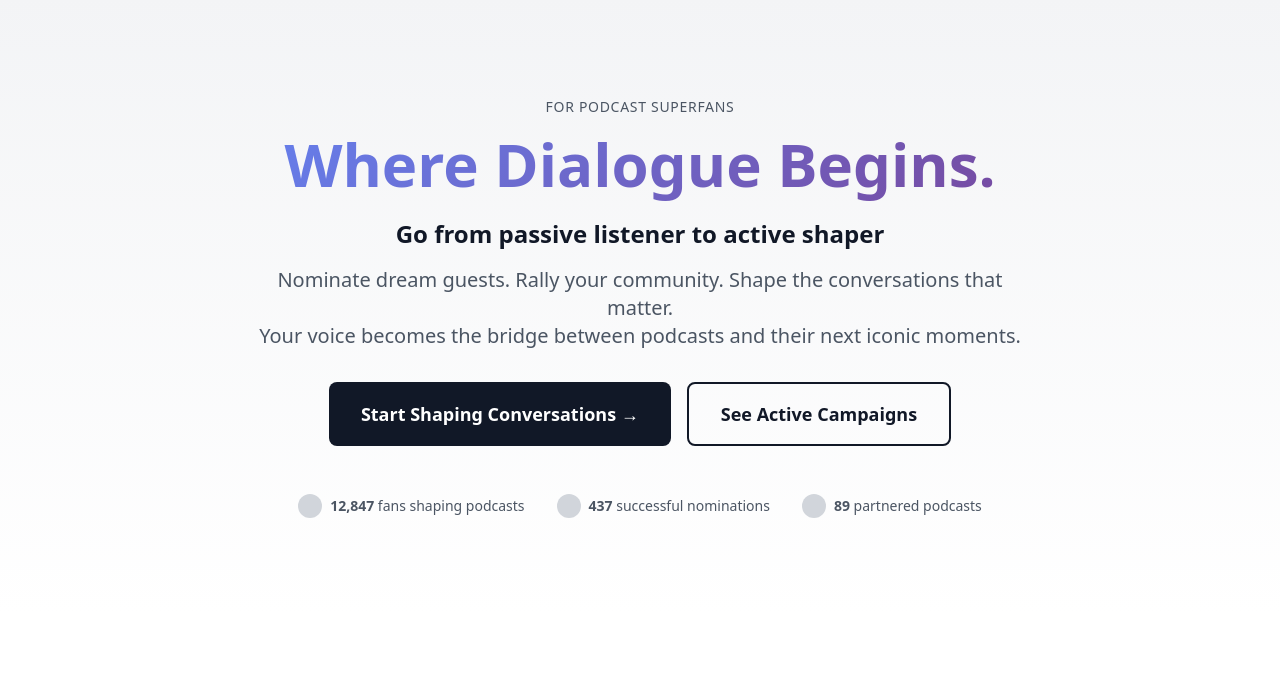
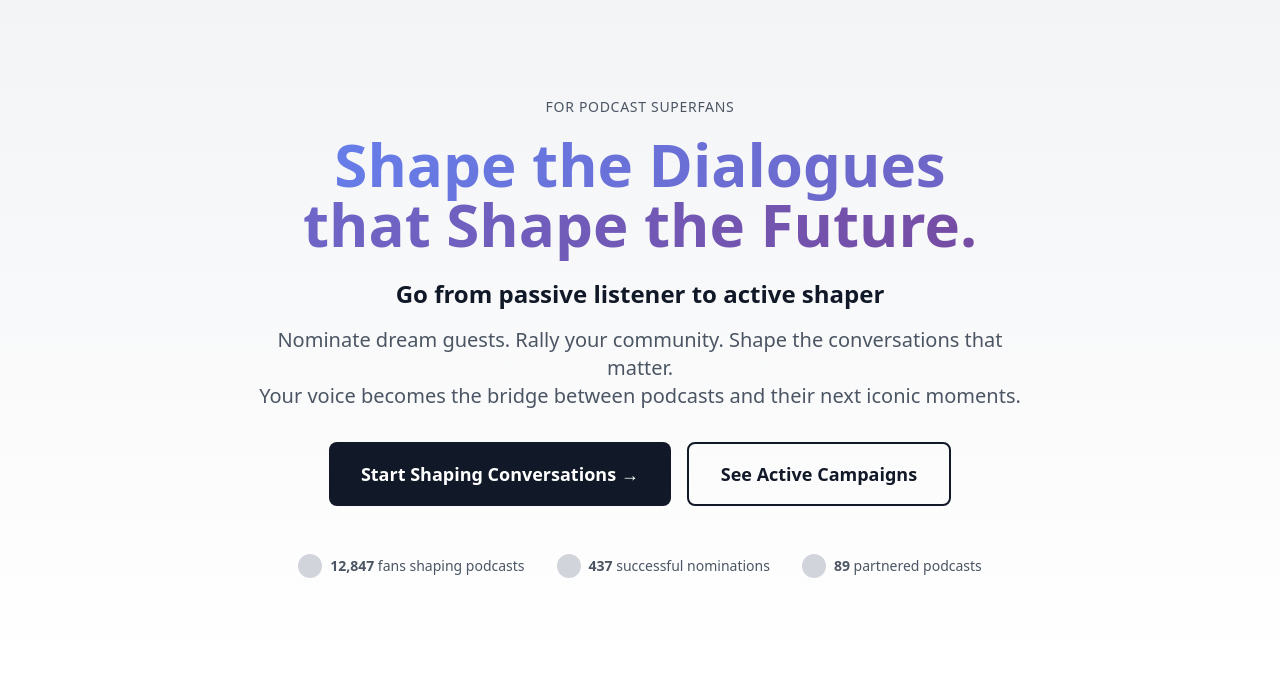
Before and after one commit to dLogosOrg/landing-v2, a website: page public/index.html in a window 1280 px wide. Shown: the part 74-765 px from the top of the page. Drawn offline with nearby package versions, Linux system fonts and the light colour scheme; files whose address does not match are found by name.

Commit message:
update tagline

```diff
--- a/public/index.html
+++ b/public/index.html
@@ -66,7 +66,7 @@
                 <span class="text-sm uppercase tracking-wider text-gray-600">For Podcast Superfans</span>
             </div>
             <h1 class="text-6xl font-bold mb-6">
-                <span class="gradient-text">Where Dialogue Begins.</span>
+                <span class="gradient-text">Shape the Dialogues <br>that Shape the Future.</span>
             </h1>
             <p class="text-2xl mb-4 font-semibold">
                 Go from passive listener to active shaper
```
